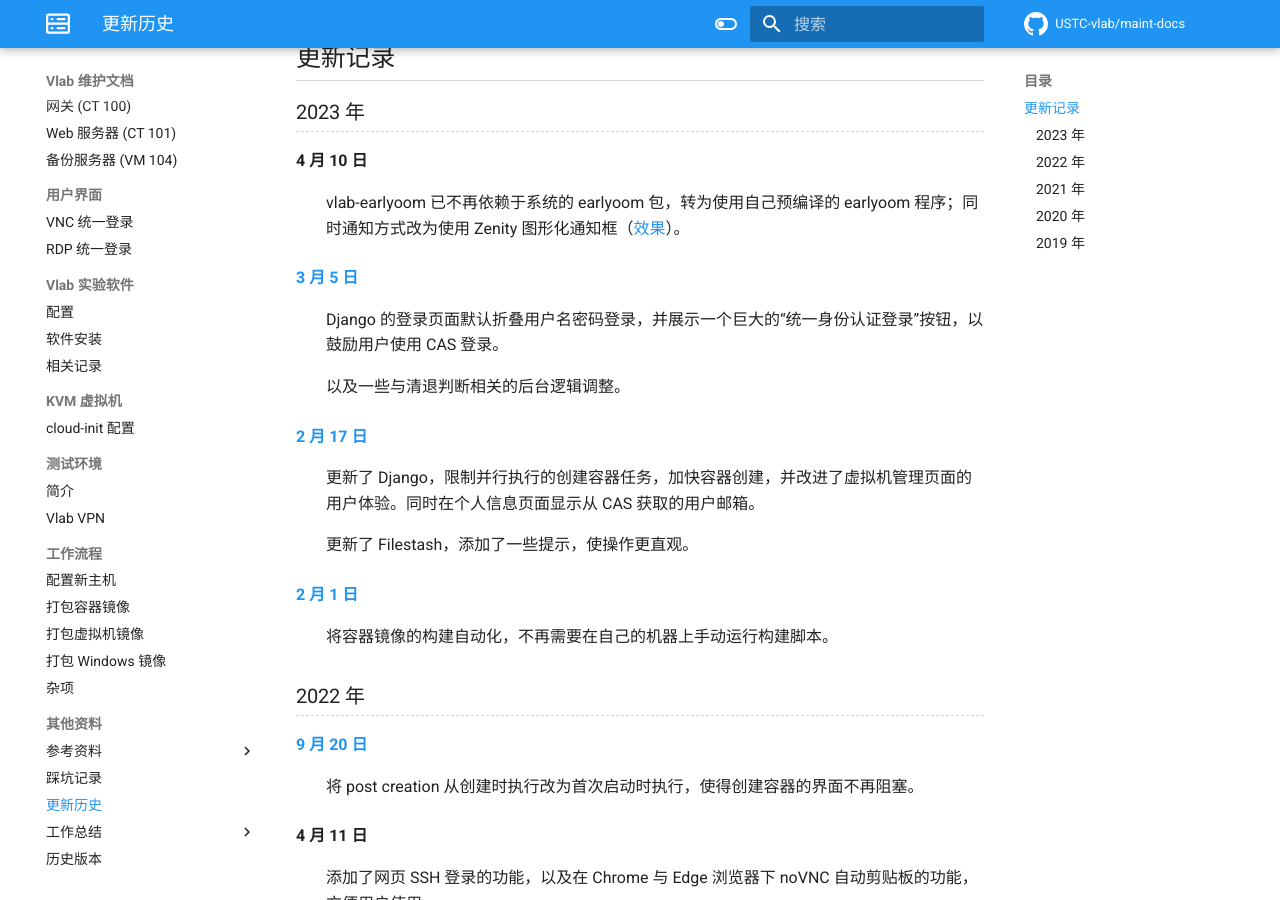
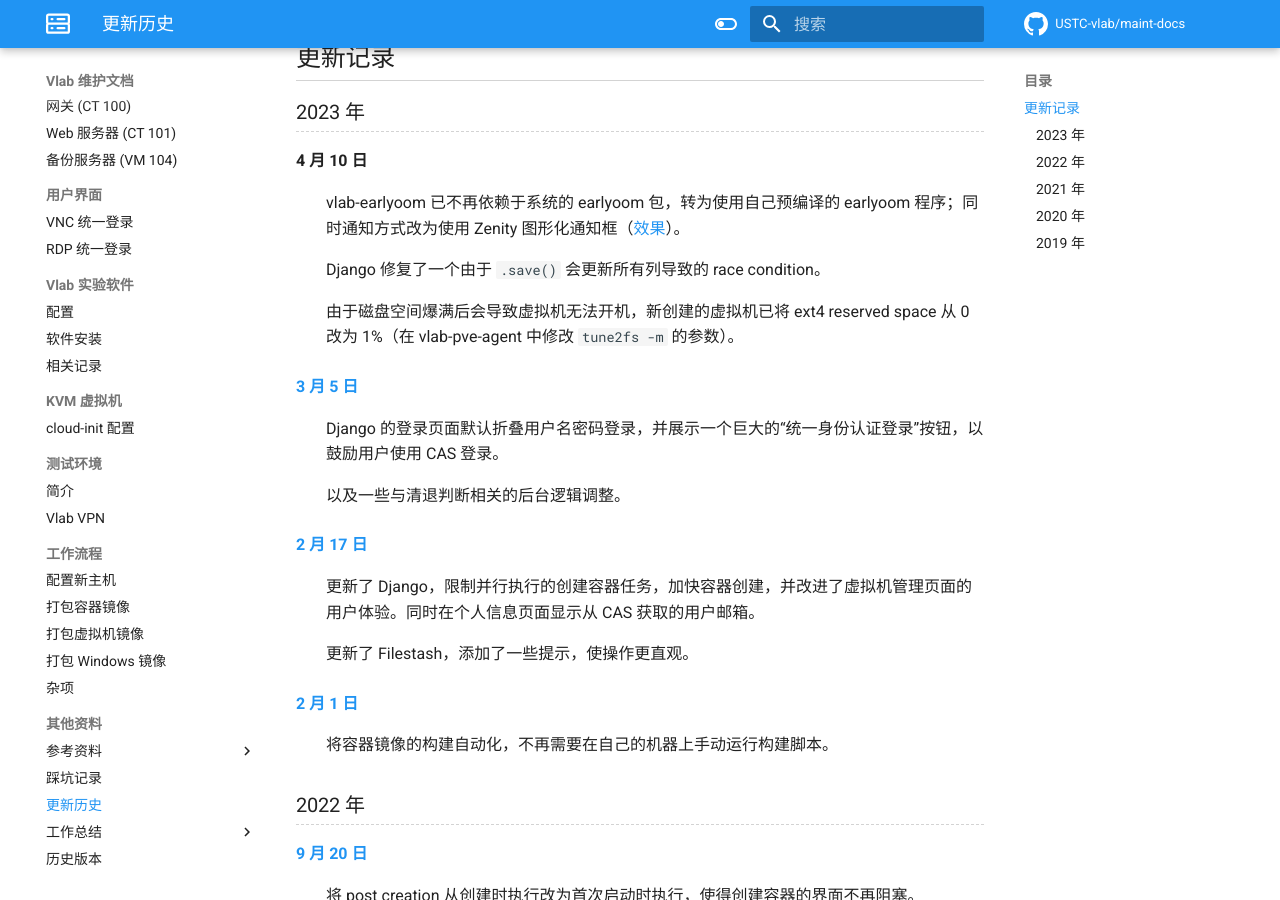
Before and after one commit to USTC-vlab/maint-docs, an MkDocs documentation site: the page built from docs/changelog.md, in a window 1280 px wide and 900 px high, scrolled down 408 px. Built offline with MkDocs 1.6.1 and Material for MkDocs 9.7.7, drawn with Linux system fonts in a browser that asks for light colours; comment, search, counter and statistics services are not loaded.

Commit message:
changelog: Add django race condition and ext4 reserved space

```diff
--- a/docs/changelog.md
+++ b/docs/changelog.md
@@ -14,7 +14,11 @@
 
 4 月 10 日
 
-:   vlab-earlyoom 已不再依赖于系统的 earlyoom 包，转为使用自己预编译的 earlyoom 程序；同时通知方式改为使用 Zenity 图形化通知框（[效果](https://t.me/c/1163841432/5102)）。
+:   vlab-earlyoom 已不再依赖于系统的 earlyoom 包，转为使用自己预编译的 earlyoom 程序；同时通知方式改为使用 Zenity 图形化通知框（[效果](https://vlab.ustc.edu.cn/docs/images/earlyoom.png)）。
+
+    Django 修复了一个由于 `.save()` 会更新所有列导致的 race condition。
+
+    由于磁盘空间爆满后会导致虚拟机无法开机，新创建的虚拟机已将 ext4 reserved space 从 0 改为 1%（在 vlab-pve-agent 中修改 `tune2fs -m` 的参数）。
 
 [3 月 5 日](records/2023-03-05.md)
 
```
